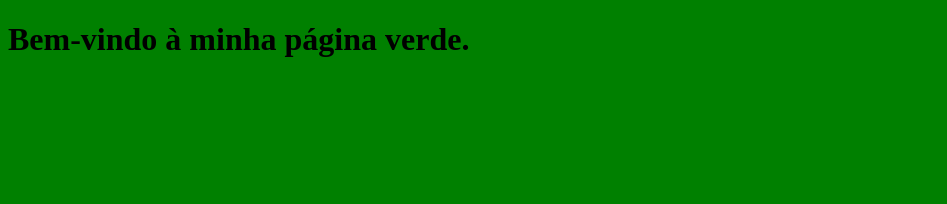
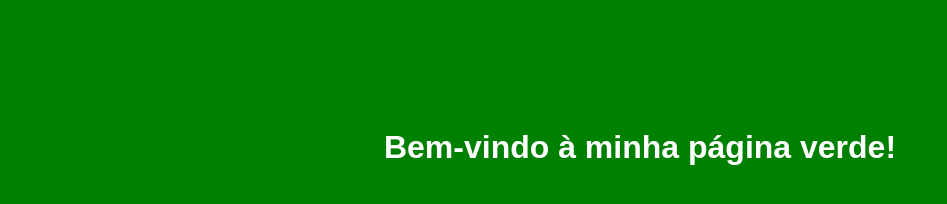
Before and after one commit to wilglison/pagina-teste, a plain HTML site: page index.html in a window 1280 px wide. Shown: the whole page, without its empty margins (0-947 px from the left). Drawn offline with Linux system fonts and the light colour scheme.

Commit message:
Update index.html

```diff
--- a/index.html
+++ b/index.html
@@ -1,14 +1,18 @@
 <!DOCTYPE html>
 <html>
 <head>
-    <title>Página verde</title>
+    <meta charset="UTF-8">
+    <title>Página Simples</title>
     <style>
         body {
-            background-color: green;
+            background-color: green;             color: white;
+            font-family: Arial, sans-serif;
+            text-align: center;
+            padding-top: 100px;
         }
     </style>
 </head>
 <body>
-    <h1>Bem-vindo à minha página verde.</h1>
+    <h1>Bem-vindo à minha página verde!</h1>
 </body>
 </html>
```
